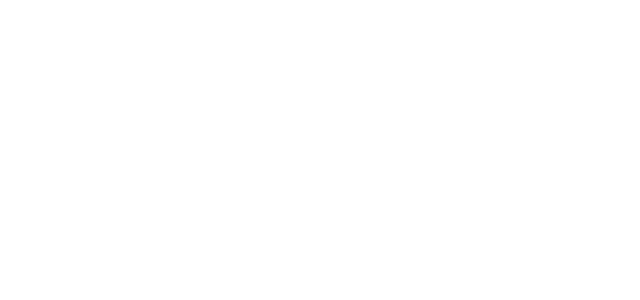
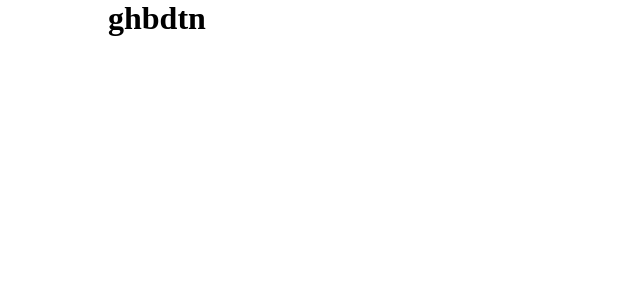
Before and after one commit to sky-trash/my_city, a Vue app: page /Auth in a window 1280 px wide. Before the commit this address had no page. Shown: the top 300 px of the page, without its empty margins (0-640 px from the left). Built offline with nearby package versions, Linux system fonts and the light colour scheme.

Commit message:
pages auth and bd

```diff
--- /dev/null
+++ b/src/components/auth/auth.vue
@@ -0,0 +1,6 @@
+<script>
+
+</script>
+<template>
+  <h1>ghbdtn</h1>
+</template>
--- a/src/components/layout/header/header.vue
+++ b/src/components/layout/header/header.vue
@@ -15,7 +15,7 @@
         </a>
       </div>
       <div class="header__up__site">
-        <a href="#">
+        <a href="/Directory">
           <div class="header__up__site__searth">
             <img src="../../../../public/header/search.svg" alt="">
             <h1>Поиск по сайту</h1>
--- /dev/null
+++ b/src/pages/Auth.vue
@@ -0,0 +1,7 @@
+<script setup>
+import Auth from "@/components/auth/auth.vue"
+</script>
+
+<template>
+  <Auth />
+</template>
--- a/src/router/routes.js
+++ b/src/router/routes.js
@@ -1,8 +1,13 @@
 import Home from "../pages/Index.vue"
+import Auth from "../pages/Auth.vue"
 
 export const routes = [
   {
     path: "/",
     component: Home,
   },
+  {
+    path: "/Auth",
+    component: Auth,
+  },
 ]
```
Also changed, not shown: src/components/auth/auth.scss (added).
